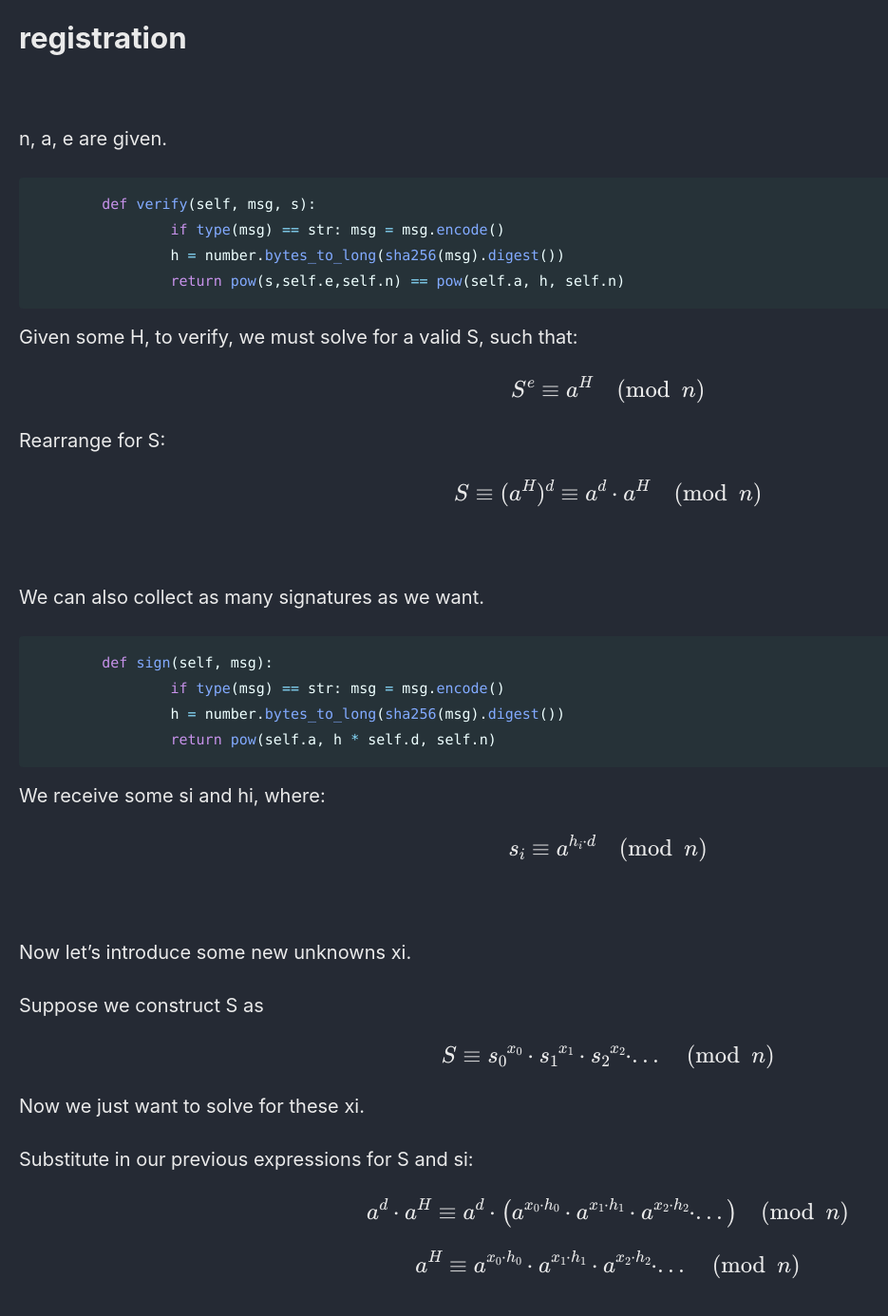
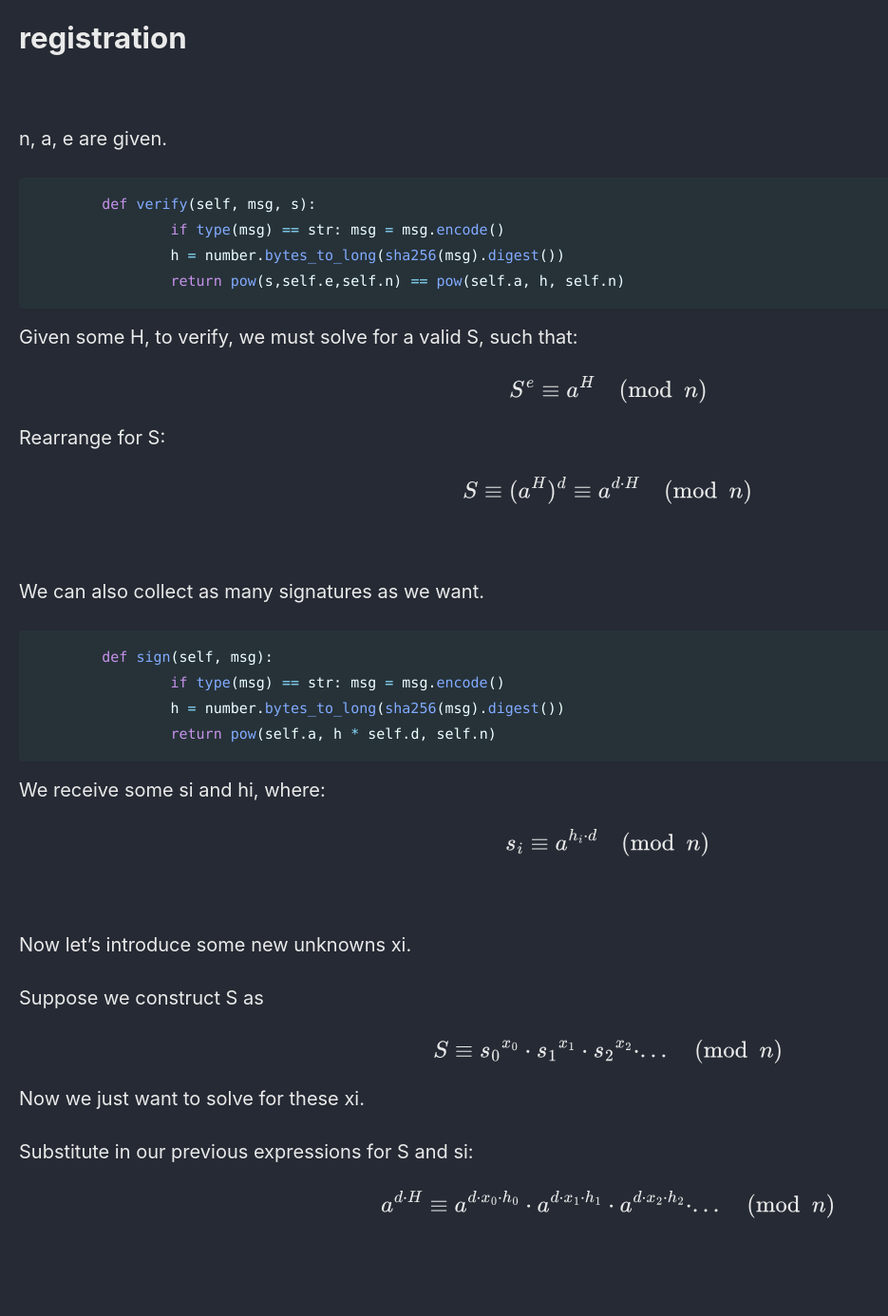
Before and after one commit to Connor-McCartney/Connor-McCartney.github.io, a Jekyll site: the page built from _pages/cryptography/other/nullcon2025.md, in a window 1280 px wide and 1400 px high, scrolled down 406 px. Shown: the top 1386 px of the window at 95% size, without its empty margins (0-935 px from the left). Built offline with Jekyll 4.4.1, drawn with Linux system fonts in a browser that asks for light colours; cached includes are drawn as plain includes; after the commit the page ends 1740 px from its top, so only the background shows below that.

Commit message:
Update nullcon2025.md

```diff
--- a/_pages/cryptography/other/nullcon2025.md
+++ b/_pages/cryptography/other/nullcon2025.md
@@ -33,7 +33,7 @@ $$S^e \equiv a^H \pmod n$$
 
 Rearrange for S:
 
-$$S \equiv (a^H)^d \equiv a^d \cdot a^H \pmod n$$
+$$S \equiv (a^H)^d \equiv a^{d \cdot H} \pmod n$$
 
 <br>
 
@@ -62,7 +62,4 @@ Now we just want to solve for these xi.
 
 Substitute in our previous expressions for S and si:
 
-$$ a^d \cdot a^H \equiv a^d \cdot \left( a^{x_0 \cdot h_0} \cdot a^{x_1 \cdot h_1} \cdot a^{x_2 \cdot h_2} \cdot ... \right) \pmod n$$
-
-
-$$ a^H \equiv a^{x_0 \cdot h_0} \cdot a^{x_1 \cdot h_1} \cdot a^{x_2 \cdot h_2} \cdot ... \pmod n$$
+$$ a^{d \cdot H} \equiv a^{d \cdot x_0 \cdot h_0} \cdot a^{d \cdot x_1 \cdot h_1} \cdot a^{d \cdot x_2 \cdot h_2} \cdot ... \pmod n$$
```
